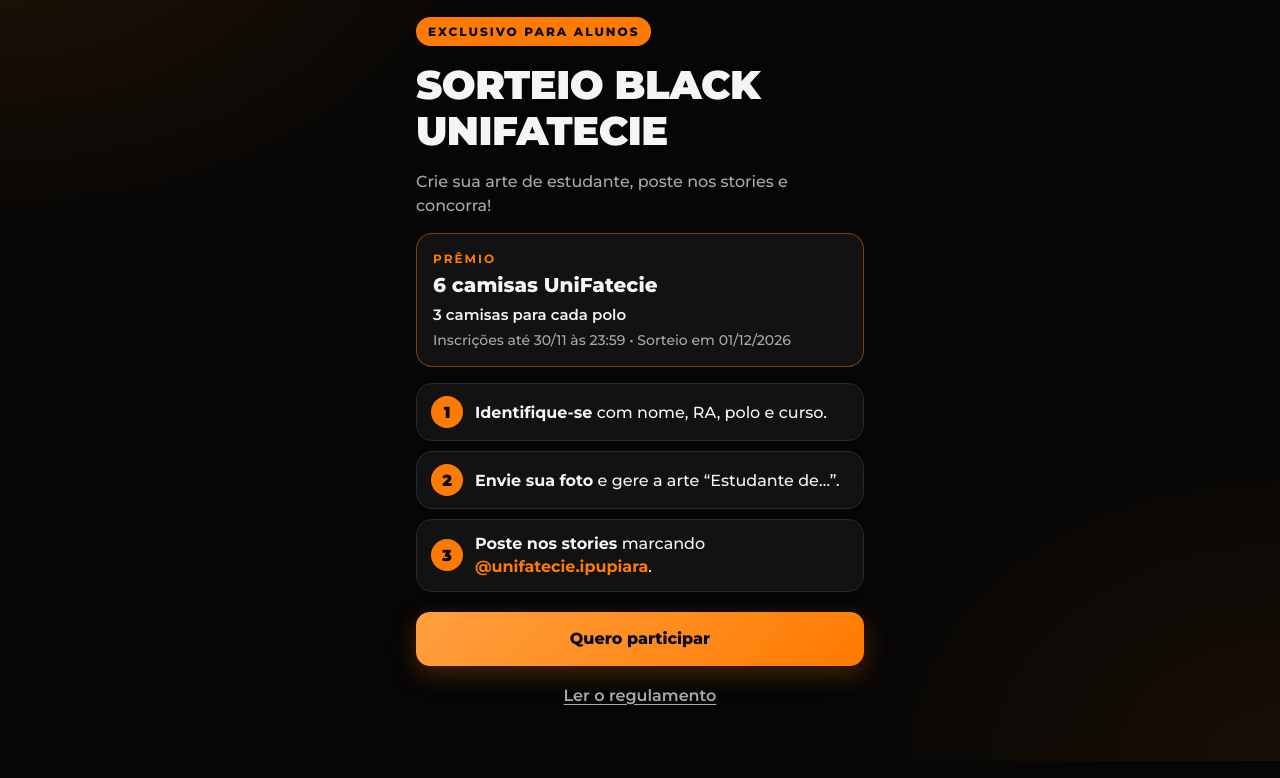
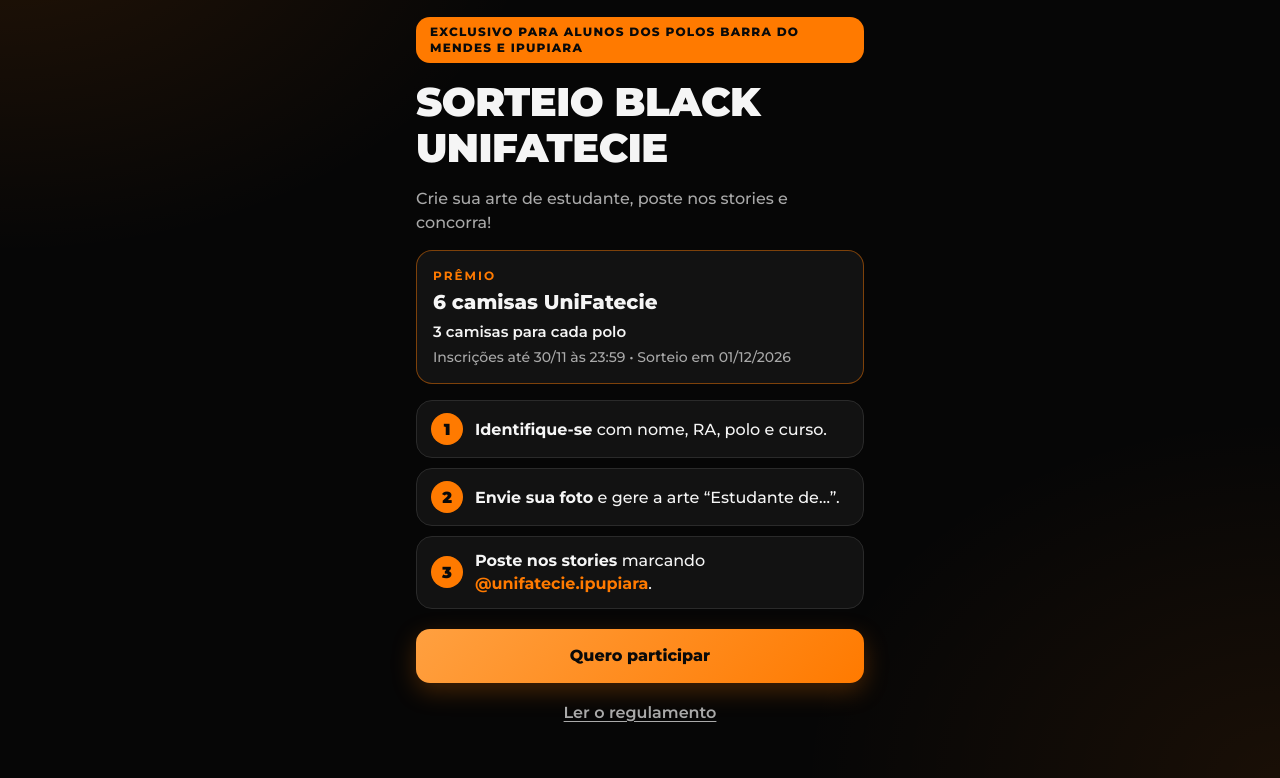
Before and after one commit to unifatecieipupiara/SorteioBlack, a plain HTML site: page index.html in a window 1280 px wide. Shown: the part 106-884 px from the top of the page. Drawn offline with Linux system fonts and the light colour scheme.

Commit message:
Selo da tela inicial: exclusivo para alunos dos polos Barra do Mendes e Ipupiara
O texto do selo agora fica em js/config.js (campanha.selo) e quebra em
mais de uma linha em telas pequenas.

Co-Authored-By: Claude Opus 5.5 <noreply@anthropic.com>
Claude-Session: https://claude.ai/code/session_01Dv3VrJd3LJFiBAFjiHit1T

```diff
--- a/css/style.css
+++ b/css/style.css
@@ -57,14 +57,16 @@ p { margin: 0; }
 
 .selo {
   align-self: flex-start;
+  max-width: 100%;
   background: var(--destaque);
   color: #0a0a0a;
   font-weight: 800;
   font-size: 12px;
-  letter-spacing: 2px;
+  line-height: 1.35;
+  letter-spacing: 1.2px;
   text-transform: uppercase;
-  padding: 6px 12px;
-  border-radius: 999px;
+  padding: 7px 14px;
+  border-radius: 14px;
 }
 
 .cartao {
--- a/index.html
+++ b/index.html
@@ -22,7 +22,7 @@
     <!-- ===================== INÍCIO ===================== -->
     <section id="tela-inicio" class="tela ativa">
       <img class="logo-topo" src="assets/logo.png" alt="UniFatecie" onerror="this.replaceWith(Object.assign(document.createElement('p'),{className:'logo-texto',textContent:'UniFatecie'}))">
-      <p class="selo">Exclusivo para alunos</p>
+      <p class="selo" id="selo">Exclusivo para alunos dos polos Barra do Mendes e Ipupiara</p>
       <h1 id="titulo-campanha">Sorteio Black UniFatecie</h1>
       <p id="subtitulo-campanha" class="sub"></p>
 
--- a/js/app.js
+++ b/js/app.js
@@ -73,6 +73,7 @@
   function iniciarTextos() {
     const c = C.campanha;
     document.title = c.titulo;
+    if (c.selo) $('#selo').textContent = c.selo;
     $('#titulo-campanha').textContent = c.titulo;
     $('#subtitulo-campanha').textContent = c.subtitulo;
     $('#premio').textContent = c.premio;
--- a/js/config.js
+++ b/js/config.js
@@ -15,6 +15,7 @@ window.CONFIG = {
   // 2) CAMPANHA
   // ---------------------------------------------------------------
   campanha: {
+    selo: 'Exclusivo para alunos dos polos Barra do Mendes e Ipupiara',
     titulo: 'Sorteio Black UniFatecie',
     subtitulo: 'Crie sua arte de estudante, poste nos stories e concorra!',
     premio: '6 camisas UniFatecie',
```
